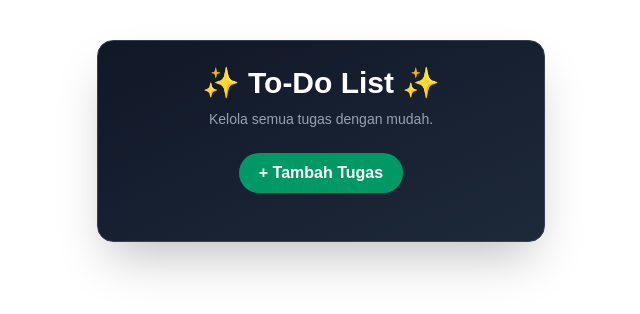
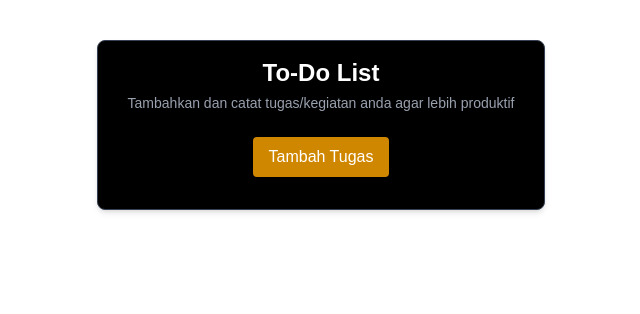
Before and after one commit to Ibnub00/todolist, a Next.js app: page / in a window 1280 px wide. Shown: the top 314 px of the page, without its empty margins (319-959 px from the left). Built offline with nearby package versions, Linux system fonts and the light colour scheme; no server answers; the database is empty.

Commit message:
Update todolist.tsx

```diff
--- a/src/components/todolist.tsx
+++ b/src/components/todolist.tsx
@@ -53,7 +53,7 @@ export default function TodoList() {
     const now = new Date().getTime();
     const difference = deadlineTime - now;
 
-    if (difference <= 0) return '⛔ Waktu habis!';
+    if (difference <= 0) return 'Waktu habis!';
 
     const hours = Math.floor(difference / (1000 * 60 * 60));
     const minutes = Math.floor((difference % (1000 * 60 * 60)) / (1000 * 60));
@@ -64,7 +64,7 @@ export default function TodoList() {
 
   const addTask = async () => {
     const { value: formValues } = await Swal.fire({
-      title: 'Tambahkan Tugas Baru',
+      title: 'Tambahkan tugas baru',
       html:
         '<input id="swal-input1" class="swal2-input" placeholder="Nama tugas">' +
         '<input id="swal-input2" type="datetime-local" class="swal2-input">',
@@ -93,7 +93,7 @@ export default function TodoList() {
 
   const editTask = async (task: Task) => {
     const { value: formValues } = await Swal.fire({
-      title: 'Edit Tugas',
+      title: 'Edit tugas',
       html:
         `<input id="swal-input1" class="swal2-input" value="${task.text}" placeholder="Nama tugas">` +
         `<input id="swal-input2" type="datetime-local" class="swal2-input" value="${task.deadline}">`,
@@ -139,30 +139,30 @@ export default function TodoList() {
   };
 
   return (
-    <div className="max-w-md mx-auto mt-10 p-6 bg-gradient-to-br from-gray-900 to-gray-800 rounded-2xl shadow-2xl border border-gray-700">
-      <h1 className="text-3xl font-bold text-white mb-2 text-center">✨ To-Do List ✨</h1>
+    <div className="max-w-md mx-auto mt-10 p-4 bg-black shadow-md rounded-lg border border-gray-700">
+      <h1 className="text-2xl text-white font-bold mb-1 text-center">To-Do List</h1>
       <p className="text-sm text-gray-400 mb-6 text-center">
-        Kelola semua tugas dengan mudah.
+        Tambahkan dan catat tugas/kegiatan anda agar lebih produktif
       </p>
-      <div className="flex justify-center mb-6">
+      <div className="flex justify-center mb-4">
         <button
           onClick={addTask}
-          className="px-5 py-2 bg-emerald-600 hover:bg-emerald-500 text-white rounded-full font-semibold transition"
+          className="bg-yellow-600 bg-opacity-30 text-white px-4 py-2 rounded hover:bg-yellow-600 hover:bg-opacity-40 transition"
         >
-          + Tambah Tugas
+          Tambah Tugas
         </button>
       </div>
       <ul>
         <AnimatePresence>
           {tasks.map((task) => {
             const timeLeft = calculateTimeRemaining(task.deadline);
-            const isExpired = timeLeft === '⛔ Waktu habis!';
+            const isExpired = timeLeft === 'Waktu habis!';
 
             const taskColor = task.completed
-              ? 'bg-gray-600 bg-opacity-20'
+              ? 'bg-gray-400 bg-opacity-20'    // ✅ selesai -> abu-abu transparan
               : isExpired
-              ? 'bg-red-700 bg-opacity-50'
-              : 'bg-emerald-700 bg-opacity-20';
+              ? 'bg-red-900'                  // ⏰ expired -> merah gelap
+              : 'bg-yellow-600 bg-opacity-30'; // ✍️ normal -> kuning transparan
 
             return (
               <motion.li
@@ -171,13 +171,13 @@ export default function TodoList() {
                 animate={{ opacity: 1, y: 0 }}
                 exit={{ opacity: 0, x: -20 }}
                 transition={{ duration: 0.3 }}
-                className={`flex flex-col justify-between p-4 mb-4 rounded-xl ${taskColor}`}
+                className={`flex flex-col justify-between p-3 mb-3 rounded-lg transition-all duration-300 ${taskColor}`}
               >
                 <div className="flex justify-between items-center">
                   <span
                     onClick={() => toggleTask(task.id)}
-                    className={`cursor-pointer text-white text-lg ${
-                      task.completed ? 'line-through opacity-60' : 'font-semibold'
+                    className={`cursor-pointer text-white transition-all ${
+                      task.completed ? 'line-through' : 'font-semibold'
                     }`}
                   >
                     {task.text}
@@ -185,22 +185,32 @@ export default function TodoList() {
                   <div className="flex gap-2">
                     <button
                       onClick={() => editTask(task)}
-                      className="px-3 py-1 text-xs font-medium bg-blue-600 hover:bg-blue-500 text-white rounded-full transition"
+                      className="bg-blue-500 text-white px-2 py-1 rounded hover:bg-blue-400 text-sm transition"
                     >
                       Edit
                     </button>
                     <button
                       onClick={() => deleteTask(task.id)}
-                      className="px-3 py-1 text-xs font-medium bg-rose-600 hover:bg-rose-500 text-white rounded-full transition"
+                      className="bg-red-600 text-white px-2 py-1 rounded hover:bg-red-500 text-sm transition"
                     >
                       Hapus
                     </button>
                   </div>
                 </div>
-                <div className="mt-3 text-xs text-gray-300">
-                  <p>📅 {new Date(task.deadline).toLocaleString()}</p>
-                  <p>⏳ {timeRemaining[task.id] || 'Menghitung...'}</p>
-                </div>
+                <p
+                  className={`text-xs text-white mt-1 transition-all ${
+                    task.completed ? 'line-through' : ''
+                  }`}
+                >
+                  Deadline: {new Date(task.deadline).toLocaleString()}
+                </p>
+                <p
+                  className={`text-xs text-white mt-1 transition-all ${
+                    task.completed ? 'line-through' : ''
+                  }`}
+                >
+                  ⏳ {timeRemaining[task.id] || 'Menghitung...'}
+                </p>
               </motion.li>
             );
           })}
```
